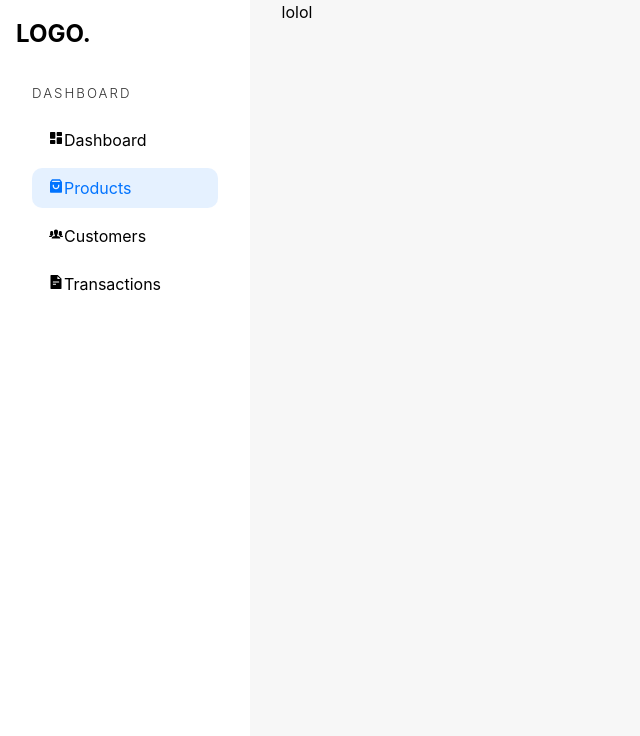
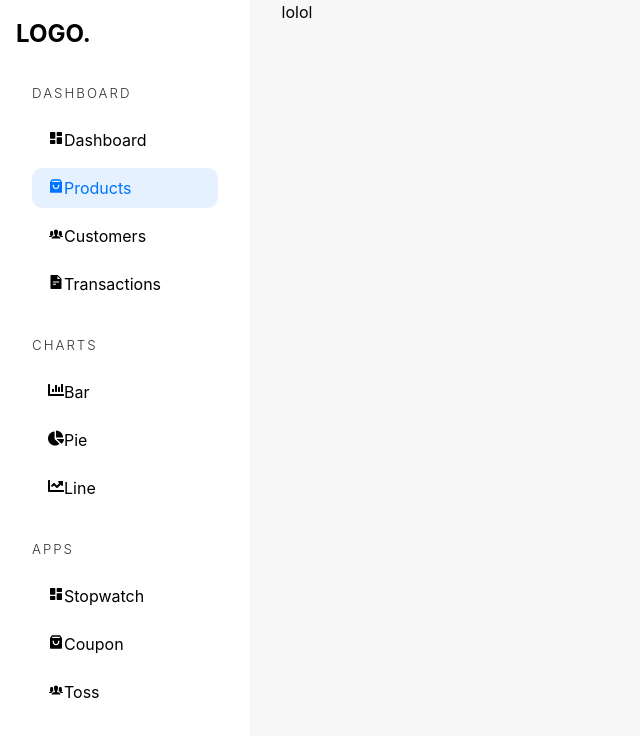
Before and after one commit to sachitt04/ShopNest, a React (Vite) app in the folder ShopNest-Dashboard/: page /admin/products in a window 1280 px wide. Shown: the top 736 px of the page, without its empty margins (0-640 px from the left). Built offline with nearby package versions, Linux system fonts and the light colour scheme.

Commit message:
create admin sidebar

```diff
--- a/ShopNest-Dashboard/src/App.tsx
+++ b/ShopNest-Dashboard/src/App.tsx
@@ -1,4 +1,4 @@
- import React, { Suspense } from 'react'
+ import { Suspense } from 'react'
  import { BrowserRouter as Router, Routes, Route}
  from 'react-router-dom'
  import { lazy } from 'react'
--- a/ShopNest-Dashboard/src/components/AdminSidebar.tsx
+++ b/ShopNest-Dashboard/src/components/AdminSidebar.tsx
@@ -3,8 +3,9 @@ import { AiFillFileText } from 'react-icons/ai'
 import { IoIosPeople } from 'react-icons/io'
 import { Link,Location, useLocation } from 'react-router-dom'
 import { IconType } from 'react-icons'
+import { FaChartBar,FaChartPie,FaChartLine } from 'react-icons/fa'
 
-const AdminSidear = () => {
+const AdminSidebar = () => {
 
    const location = useLocation()
   return (
@@ -13,107 +14,118 @@ const AdminSidear = () => {
          <div>
             <h5>Dashboard</h5>
             <ul>
-                  <li style={
-                     {
-                        backgroundColor: location.pathname.includes("/admin/dashboard")
-                        ? "rgba(0,115,255,0.1)" : "white"
-                     }
-                  }>
-                     <Link to={"/admin/dashboard"}
-                                          style={{
-                                             color:location.pathname.includes
-                                             ("/admin/dashboard")?"rgb(0,115,255)":"black"
 
-                                          }}
-                     >
-                     <RiDashboardFill/>
-                     Dashboard
-                     </Link>
-                  </li>
+            <Li
+            url='/admin/dashboard'
+            text='Dashboard'
+            location={location}
+            Icon={RiDashboardFill}/>
 
-                  <li style={
-                     {
-                        backgroundColor: location.pathname.includes("/admin/products")
-                        ? "rgba(0,115,255,0.1)" : "white"
-                     } } >
-                     <Link to={"/admin/products"}
-                                          style={{
-                                             color:location.pathname.includes
-                                             ("/admin/products")?"rgb(0,115,255)":"black"
+ <Li
+            url='/admin/products'
+            text='Products'
+            location={location}
+            Icon={RiShoppingBag3Fill}/>
 
-                                          }}
-                     >
-                      <RiShoppingBag3Fill/>
-                     Products
-                     </Link>
-                  </li>
+<Li
+            url='/admin/customers'
+            text='Customers'
+            location={location}
+            Icon={IoIosPeople}/>
 
-                  <li style={
-                     {
-                        backgroundColor: location.pathname.includes("/admin/customers")
-                        ? "rgba(0,115,255,0.1)" : "white"
-                     } }>
-                     <Link to={"/admin/customers"}
-                                          style={{
-                                             color:location.pathname.includes
-                                             ("/admin/customers")?"rgb(0,115,255)":"black"
+<Li
+            url='/admin/transactions'
+            text='Transactions'
+            location={location}
+            Icon={AiFillFileText}/>
 
-                                          }}
-                     >
-                      <IoIosPeople/>
-                     Customers
-                     </Link>
-                  </li>
+            </ul>
+         </div>
 
-                  <li style={
-                     {
-                        backgroundColor: location.pathname.includes("/admin/transactions")
-                        ? "rgba(0,115,255,0.1)" : "white"
-                     }} >
-                     <Link to={"/admin/transactions"}
+         <div>
+            <h5>Charts</h5>
+            <ul>
 
-                     style={{
-                        color:location.pathname.includes
-                        ("/admin/transactions")?"rgb(0,115,255)":"black"
+            <Li
+            url='/admin/chart/bar'
+            text='Bar'
+            location={location}
+            Icon={FaChartBar}/>
 
-                     }}
+ <Li
+            url='/admin/chart/pie'
+            text='Pie'
+            location={location}
+            Icon={FaChartPie}/>
 
-                     >
-                      <AiFillFileText/>
-                     Transactions
-                     </Link
-                     >
-                  </li>
+<Li
+            url='/admin/chart/line'
+            text='Line'
+            location={location}
+            Icon={FaChartLine}/>
+            </ul>
+         </div>
 
+         <div>
+            <h5>Apps</h5>
+            <ul>
 
+            <Li
+            url='/admin/apps/stopwatch'
+            text='Stopwatch'
+            location={location}
+            Icon={RiDashboardFill}/>
 
+ <Li
+            url='/admin/coupon'
+            text='Coupon'
+            location={location}
+            Icon={RiShoppingBag3Fill}/>
+
+<Li
+            url='/admin/toss'
+            text='Toss'
+            location={location}
+            Icon={IoIosPeople}/>
             </ul>
          </div>
      </aside>
   )
 }
 
+
+
+
 interface LiProps{
-   url:String;
-   text:String;
+   url:string;
+   text:string;
    location:Location,
    Icon: IconType
 }
 const Li = ({url,text,location,Icon}:LiProps) =>(
+
    <li style={
-      {
-         backgroundColor: location.pathname.includes("/admin/customers")
-         ? "rgba(0,115,255,0.1)" : "white"
-      }
- }
- >
+                     {
+                        backgroundColor: location.pathname.includes(url)
+                        ? "rgba(0,115,255,0.1)" : "white"
+                     }} >
+                     <Link
+                      to={url}
 
-   <Link>
+                     style={{
+                        color:location.pathname.includes
+                        (url)?"rgb(0,115,255)":"black"
 
-   </Link>
+                     }}
 
-   </li>
+                     >
+                     <Icon/>
+
+                     {text}
+                     </Link>
+                  </li>
+
 )
 
 
-export default AdminSidear
+export default AdminSidebar
--- a/ShopNest-Dashboard/src/pages/Customers.tsx
+++ b/ShopNest-Dashboard/src/pages/Customers.tsx
@@ -1,5 +1,4 @@
-import React from 'react'
-import AdminSidebar from '../components/AdminSidebar'
+ import AdminSidebar from '../components/AdminSidebar'
 
 const Customers = () => {
   return (
--- a/ShopNest-Dashboard/src/pages/Dashboard.tsx
+++ b/ShopNest-Dashboard/src/pages/Dashboard.tsx
@@ -1,4 +1,4 @@
-import React from 'react'
+
 import AdminSidebar from '../components/AdminSidebar'
 
 const Dashboard = () => {
--- a/ShopNest-Dashboard/src/pages/Products.tsx
+++ b/ShopNest-Dashboard/src/pages/Products.tsx
@@ -1,4 +1,4 @@
-import React from 'react'
+
 import AdminSidebar from '../components/AdminSidebar'
 const Products = () => {
   return (
--- a/ShopNest-Dashboard/src/pages/Transaction.tsx
+++ b/ShopNest-Dashboard/src/pages/Transaction.tsx
@@ -1,5 +1,4 @@
-import React from 'react'
-import AdminSidebar from '../components/AdminSidebar'
+ import AdminSidebar from '../components/AdminSidebar'
 
 const Transaction = () => {
   return (
--- a/ShopNest-Dashboard/src/styles/app.scss
+++ b/ShopNest-Dashboard/src/styles/app.scss
@@ -1,4 +1,4 @@
-@import "_mixin" ;
+@import "mixin" ;
 
 
 :root {
@@ -32,8 +32,6 @@
   .purple{
     color:rgb(0, 195, 0) ;
   }
-
-
 
   .adminContainer{
     @include grid(1fr 4fr ,2rem );
```
